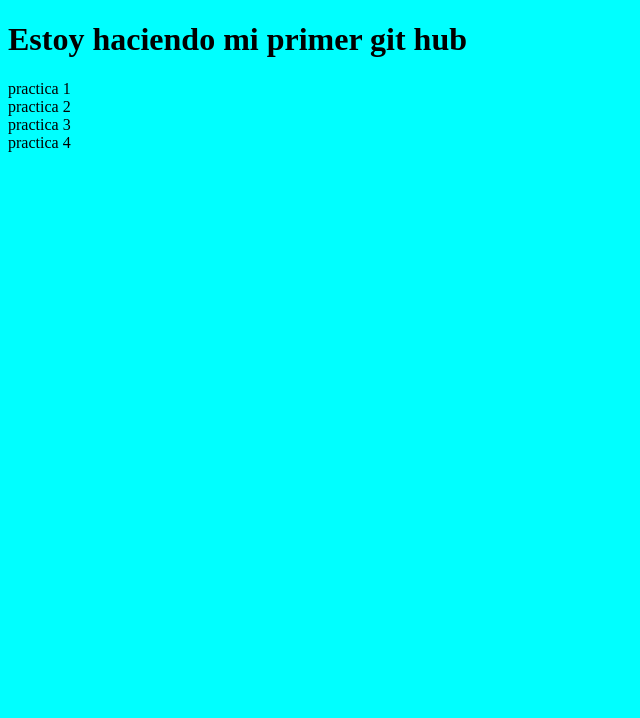
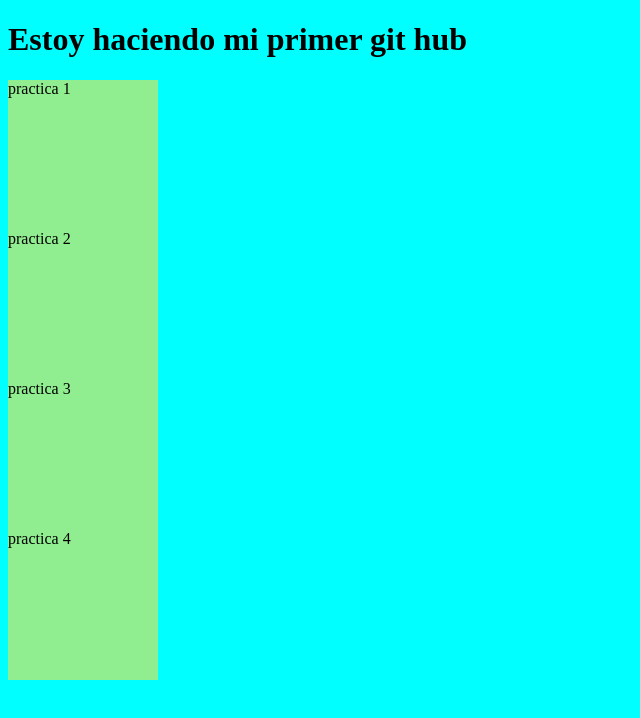
Before and after one commit to alopezhcrn/2021agm4, a plain HTML site: page index.html in a window 1280 px wide. Shown: the whole page, without its empty margins (0-640 px from the left). Drawn offline with Linux system fonts and the light colour scheme.

Commit message:
Update estils.css

```diff
--- a/estils.css
+++ b/estils.css
@@ -1,3 +1,14 @@
 body{
   background-color: cyan;
 }
+
+div{
+  height: 150px;
+  width: 150px;
+  background-color: lightgreen;
+  margin:
+}
+
+p{
+  font-size: 12px;
+}
```
